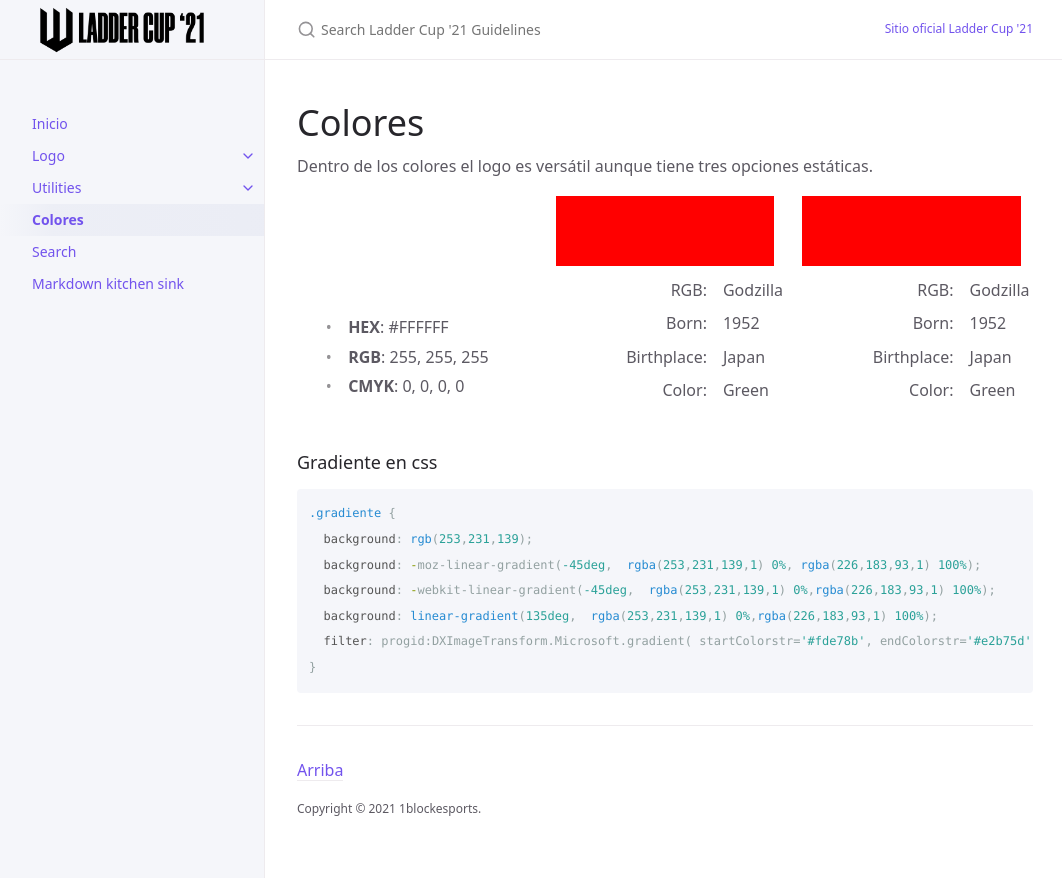
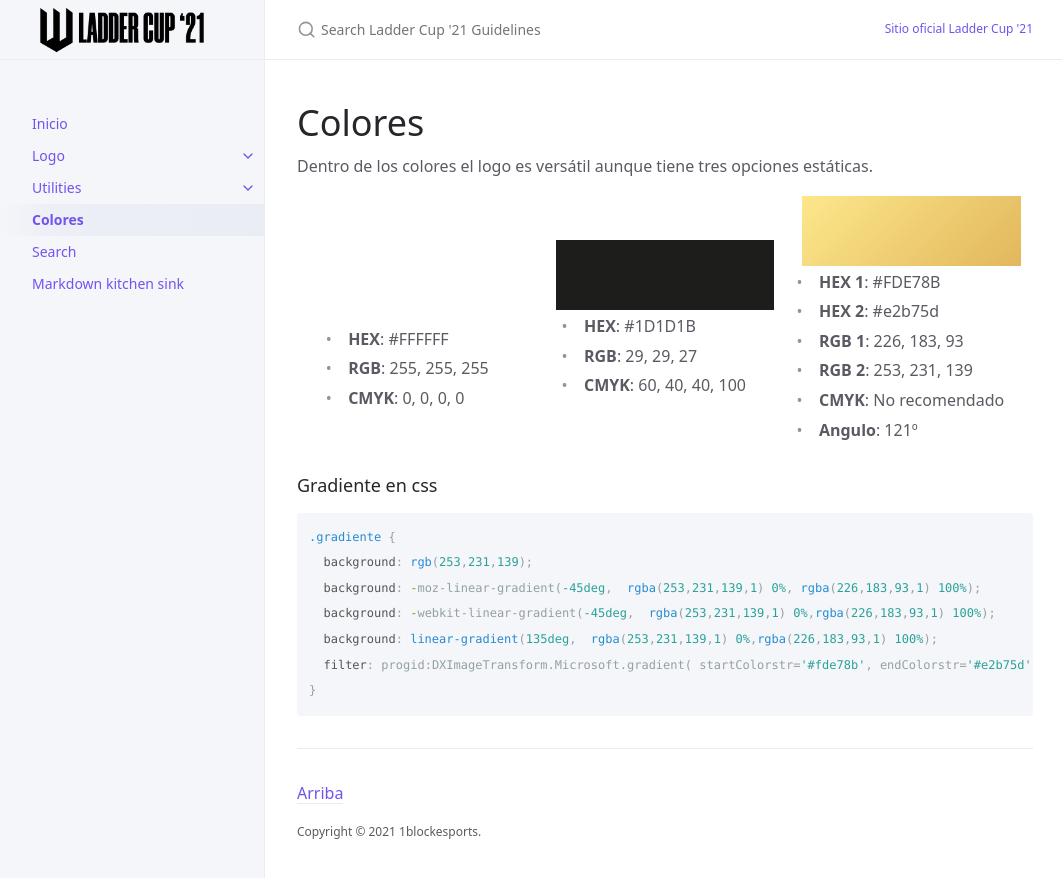
Before and after one commit to 1blockesports/laddercup-guidelines, a Jekyll site: the page built from docs/customization.md, in a window 1280 px wide. Shown: the top 878 px of the page, without its empty margins (107-1169 px from the left). Built offline with Jekyll 4.4.1, drawn with Linux system fonts in a browser that asks for light colours.

Commit message:
Update customization.md

```diff
--- a/docs/customization.md
+++ b/docs/customization.md
@@ -21,30 +21,28 @@ Dentro de los colores el logo es versátil aunque tiene tres opciones estáticas
 
 </div>
 <div style="width:33%;display:flex;flex-direction:column;align-items:center;justify-content:center">
-<div style="width:90%;height:70px;background-color:red"></div>
-<dl>
-  <dt>RGB</dt>
-  <dd>Godzilla</dd>
-  <dt>Born</dt>
-  <dd>1952</dd>
-  <dt>Birthplace</dt>
-  <dd>Japan</dd>
-  <dt>Color</dt>
-  <dd>Green</dd>
-</dl>
+<div style="width:90%;height:70px;background-color:#1D1D1B"></div>
+
+<ul style="margin:0;padding:0;list-style:none;">
+<li><strong>HEX</strong>: #1D1D1B</li>
+<li><strong>RGB</strong>: 29, 29, 27</li>
+<li><strong>CMYK</strong>: 60, 40, 40, 100</li>
+</ul>
 </div>
 <div style="width:33%;display:flex;flex-direction:column;align-items:center;justify-content:center">
-<div style="width:90%;height:70px;background-color:red"></div>
-<dl>
-  <dt>RGB</dt>
-  <dd>Godzilla</dd>
-  <dt>Born</dt>
-  <dd>1952</dd>
-  <dt>Birthplace</dt>
-  <dd>Japan</dd>
-  <dt>Color</dt>
-  <dd>Green</dd>
-</dl>
+<div style="width:90%;height:70px;  background: rgb(253,231,139);
+  background: -moz-linear-gradient(-45deg,  rgba(253,231,139,1) 0%, rgba(226,183,93,1) 100%);
+  background: -webkit-linear-gradient(-45deg,  rgba(253,231,139,1) 0%,rgba(226,183,93,1) 100%);
+  background: linear-gradient(135deg,  rgba(253,231,139,1) 0%,rgba(226,183,93,1) 100%);
+  filter: progid:DXImageTransform.Microsoft.gradient( startColorstr='#fde78b', endColorstr='#e2b75d',GradientType=1 );"></div>
+<ul style="margin:0;padding:0;list-style:none;">
+<li><strong>HEX 1</strong>: #FDE78B</li>
+<li><strong>HEX 2</strong>: #e2b75d</li>
+<li><strong>RGB 1</strong>: 226, 183, 93</li>
+<li><strong>RGB 2</strong>: 253, 231, 139</li>
+<li><strong>CMYK</strong>: No recomendado</li>
+<li><strong>Angulo</strong>: 121º</li>
+</ul>
 </div>
 </div>
 
```
